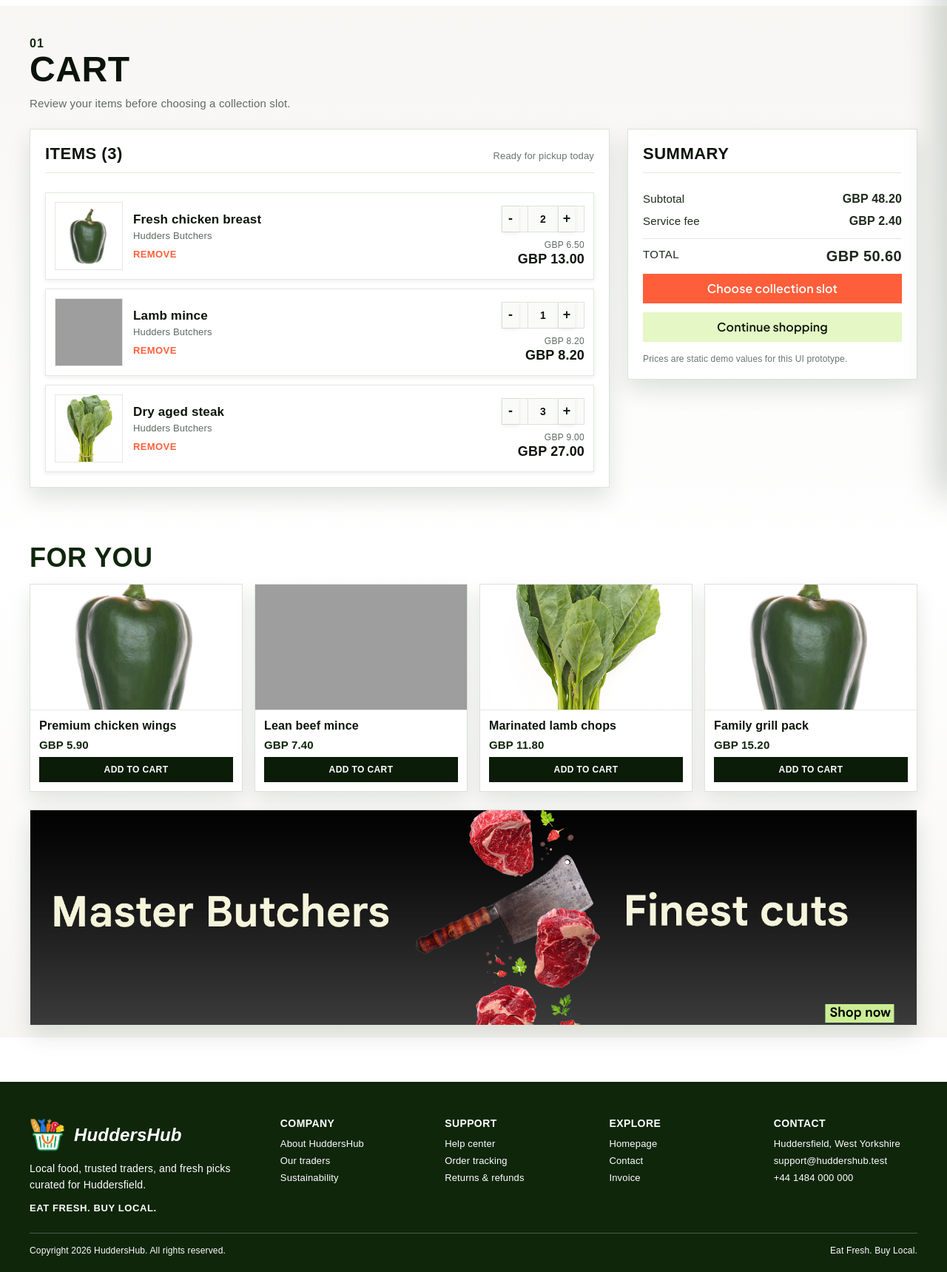
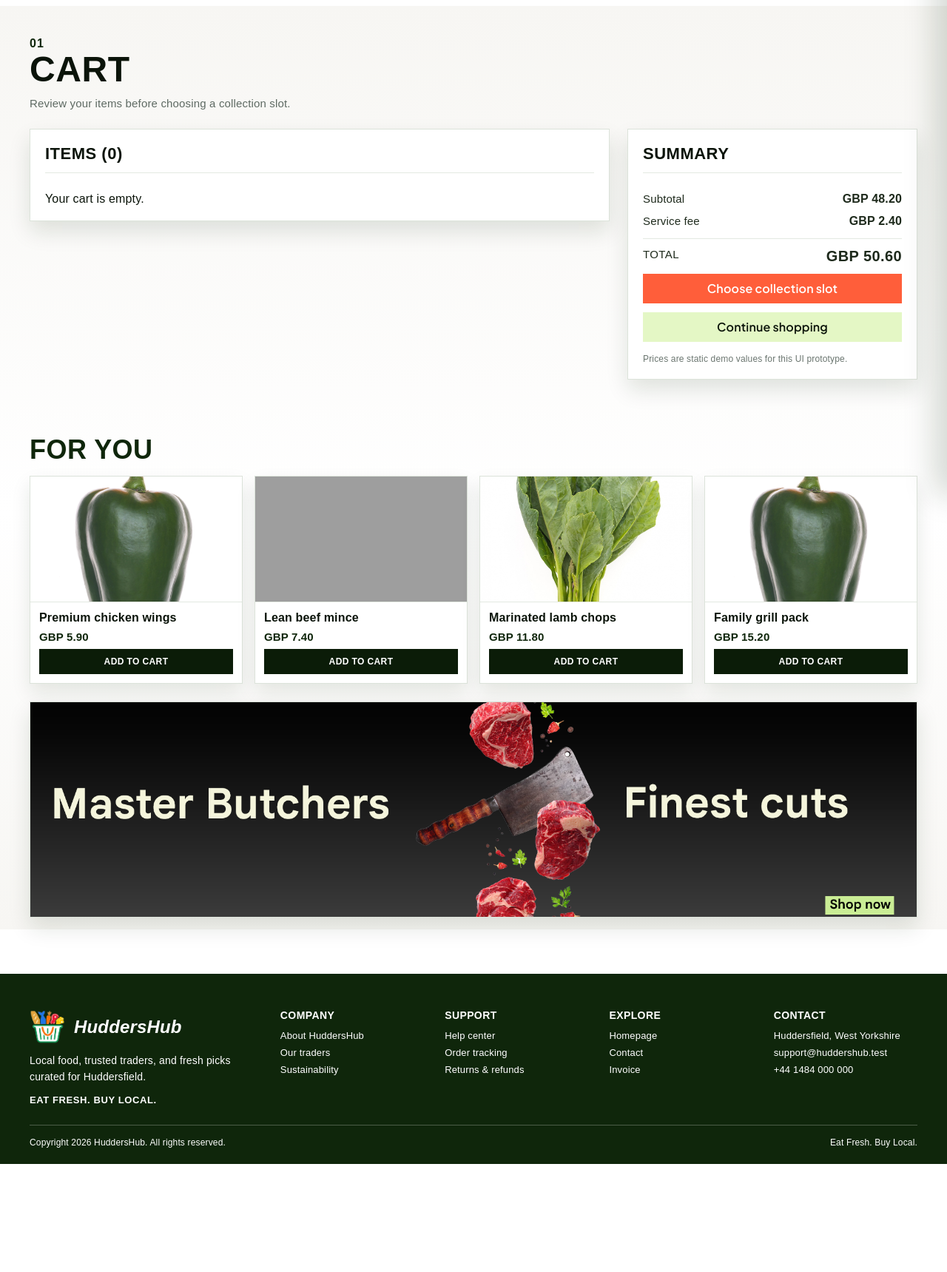
Before and after one commit to anish155/Hudders-Hub, a PHP site: page /cart-page.php in a window 1280 px wide. Shown: the part 132-1851 px from the top of the page at 74% size. After the commit the page ends 1705 px from the top, so only its background shows below. Run offline with PHP 8.4, Linux system fonts and the light colour scheme; some web fonts are replaced; grey boxes are pictures that could not be loaded.

Commit message:
Updated the javascipt codes to properly add the products in the cart from the localstorage;
Also changed the address of the links that the pages are pointing to

```diff
--- a/Execution Phase/Main-Website/cart-page.php
+++ b/Execution Phase/Main-Website/cart-page.php
@@ -72,8 +72,13 @@ include 'nav-bar-logged-in.php';
 
   <section class="cart-content">
     <div class="page-wrap cart-layout">
-      <div class="cart-items card-panel">
-        <div class="panel-head">
+      <!-- Dynamic Items Container -->
+      <div id="cart-items-container" class="cart-items card-panel">
+
+
+
+
+<div class="panel-head">
           <h2>Items (<?php echo count($cartItems); ?>)</h2>
           <span>Ready for pickup today</span>
         </div>
@@ -105,9 +110,12 @@ include 'nav-bar-logged-in.php';
             </div>
           </article>
         <?php endforeach; ?>
+
+        <div class="panel-loading">Loading your basket...</div>
       </div>
 
-      <aside class="cart-summary card-panel">
+      <!-- Summary Sidebar -->
+     <aside class="cart-summary card-panel">
         <div class="panel-head">
           <h2>Summary</h2>
         </div>
@@ -133,7 +141,7 @@ include 'nav-bar-logged-in.php';
     </div>
   </section>
 
-  <section class="cart-for-you">
+<section class="cart-for-you">
     <div class="page-wrap">
       <div class="section-head">
         <h2>For you</h2>
@@ -156,6 +164,8 @@ include 'nav-bar-logged-in.php';
     </div>
   </section>
 
+
+
   <section class="cart-banner">
     <div class="page-wrap">
       <a href="homepage.php" class="promo-banner-link" aria-label="Browse this week market specials">
@@ -164,6 +174,8 @@ include 'nav-bar-logged-in.php';
     </div>
   </section>
 </main>
+
+
 
 <style>
   .cart-page {
@@ -573,74 +585,64 @@ include 'nav-bar-logged-in.php';
 </style>
 
 <script>
-  (function () {
-    const formatter = new Intl.NumberFormat('en-GB', {
-      minimumFractionDigits: 2,
-      maximumFractionDigits: 2
-    });
+(function() {
+  const container = document.getElementById('cart-items-container');
+  const totalEl = document.getElementById('summary-total');
+  const countEl = document.getElementById('cart-count-header');
 
-    const summarySubtotal = document.querySelector('[data-subtotal]');
-    const summaryFee = document.querySelector('[data-fee]');
-    const summaryTotal = document.querySelector('[data-total]');
-    const feeValue = parseFloat(summaryFee?.dataset.fixedFee || '0');
+  function renderCart() {
+    const cart = JSON.parse(localStorage.getItem('hh_cart') || '[]');
+    let html = '<div class="panel-head"><h2>Items (' + cart.length + ')</h2></div>';
+    let total = 0;
 
-    function recalcTotals() {
-      const lineTotals = Array.from(document.querySelectorAll('[data-line-total]'));
-      const subTotal = lineTotals.reduce((sum, line) => {
-        const value = parseFloat(line.dataset.value || '0');
-        return sum + (Number.isFinite(value) ? value : 0);
-      }, 0);
+    if (cart.length === 0) {
+      html += '<p>Your cart is empty.</p>';
+    } else {
+      cart.forEach((item, index) => {
+        const price = parseFloat(item.price.replace('£', ''));
+        const lineTotal = price * item.qty;
+        total += lineTotal;
 
-      const total = subTotal + feeValue;
-      if (summarySubtotal) {
-        summarySubtotal.textContent = `GBP ${formatter.format(subTotal)}`;
-      }
-      if (summaryTotal) {
-        summaryTotal.textContent = `GBP ${formatter.format(total)}`;
-      }
+        html += `
+          <article class="cart-item">
+            <div class="item-meta">
+              <h3>${item.name}</h3>
+              <p>Unit Price: ${item.price}</p>
+              <button onclick="removeFromCart(${index})" class="remove-btn">Remove</button>
+            </div>
+            <div class="item-actions">
+              <div class="qty-control">
+                <button onclick="updateQty(${index}, -1)">-</button>
+                <span class="qty-value">${item.qty}</span>
+                <button onclick="updateQty(${index}, 1)">+</button>
+              </div>
+              <strong>GBP ${lineTotal.toFixed(2)}</strong>
+            </div>
+          </article>`;
+      });
     }
 
-    function setLineTotal(row) {
-      const qtyEl = row.querySelector('[data-qty-value]');
-      const lineEl = row.querySelector('[data-line-total]');
-      const unitPrice = parseFloat(lineEl?.dataset.unitPrice || '0');
-      const qty = parseInt(qtyEl?.textContent || '1', 10);
-      const value = Math.max(1, qty) * unitPrice;
+    container.innerHTML = html;
+    countEl.textContent = cart.length;
+    totalEl.textContent = 'GBP ' + (total + 2.40).toFixed(2); // Adding service fee
+  }
 
-      lineEl.dataset.value = String(value);
-      lineEl.textContent = `GBP ${formatter.format(value)}`;
-    }
+  window.updateQty = (index, change) => {
+    let cart = JSON.parse(localStorage.getItem('hh_cart'));
+    cart[index].qty = Math.max(1, cart[index].qty + change);
+    localStorage.setItem('hh_cart', JSON.stringify(cart));
+    renderCart();
+  };
 
-    document.querySelectorAll('[data-item-row]').forEach((row) => {
-      setLineTotal(row);
+  window.removeFromCart = (index) => {
+    let cart = JSON.parse(localStorage.getItem('hh_cart'));
+    cart.splice(index, 1);
+    localStorage.setItem('hh_cart', JSON.stringify(cart));
+    renderCart();
+  };
 
-      const minus = row.querySelector('[data-qty-minus]');
-      const plus = row.querySelector('[data-qty-plus]');
-      const qtyEl = row.querySelector('[data-qty-value]');
-      const removeBtn = row.querySelector('.remove-btn');
-
-      minus?.addEventListener('click', () => {
-        const current = parseInt(qtyEl.textContent || '1', 10);
-        qtyEl.textContent = String(Math.max(1, current - 1));
-        setLineTotal(row);
-        recalcTotals();
-      });
-
-      plus?.addEventListener('click', () => {
-        const current = parseInt(qtyEl.textContent || '1', 10);
-        qtyEl.textContent = String(Math.min(20, current + 1));
-        setLineTotal(row);
-        recalcTotals();
-      });
-
-      removeBtn?.addEventListener('click', () => {
-        row.remove();
-        recalcTotals();
-      });
-    });
-
-    recalcTotals();
-  })();
+  renderCart();
+})();
 </script>
 
 <?php include 'footer.php'; ?>
```
Also changed, not shown: Execution Phase/Main-Website/nav-bar.php (+5 -5 lines).
